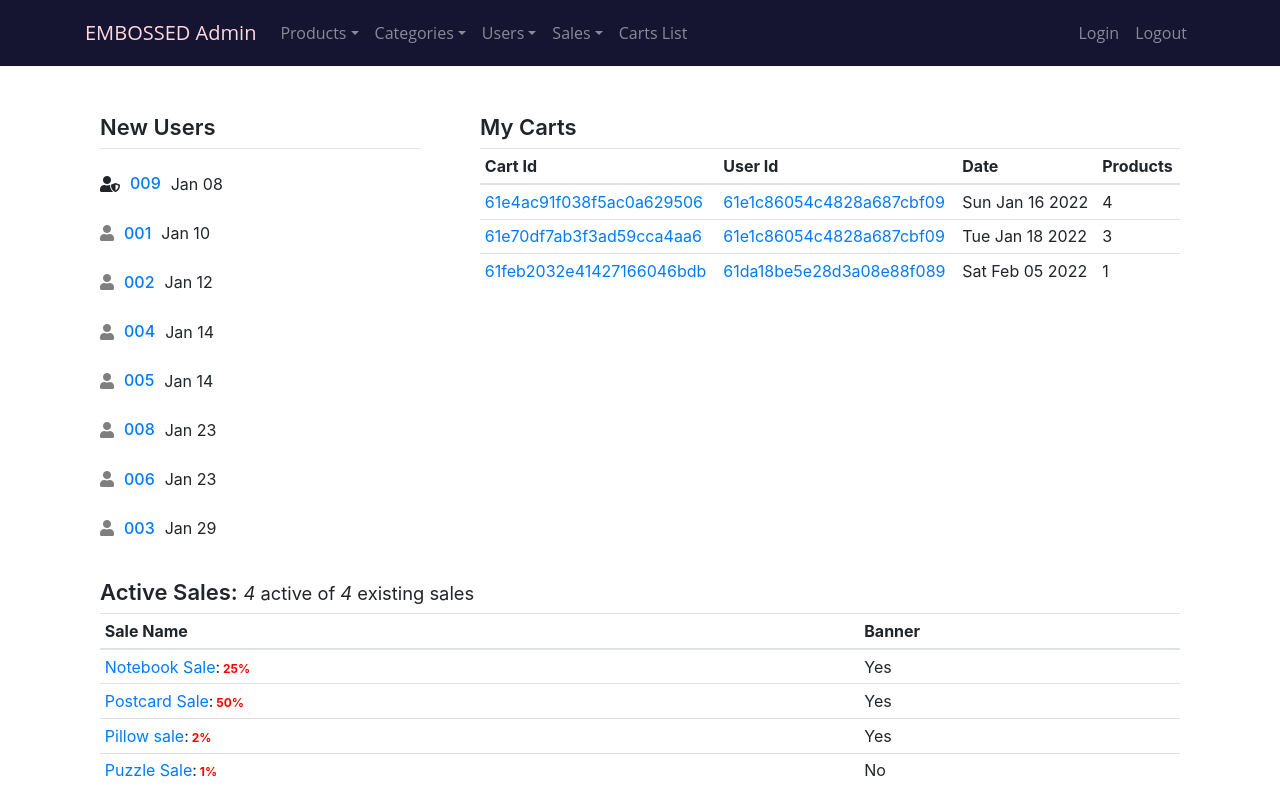
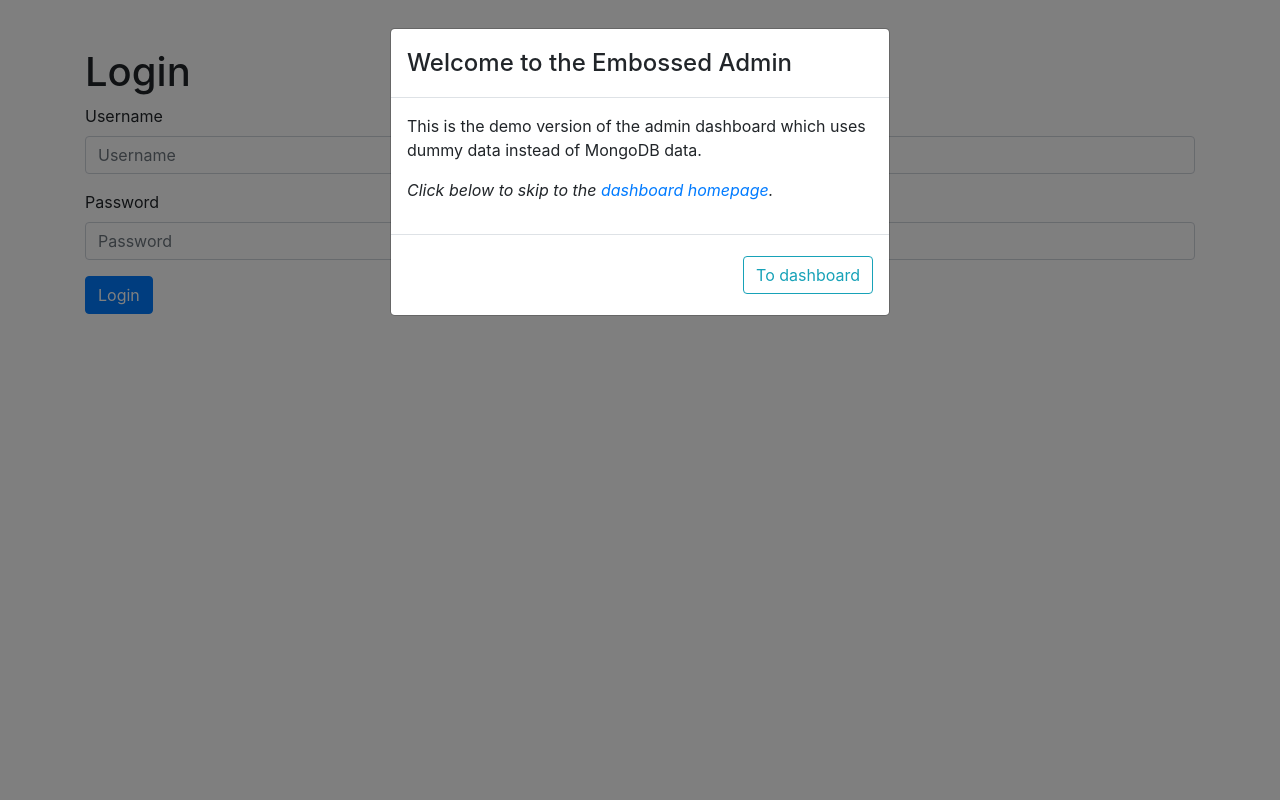
Before and after one commit to AndrewJFleming/embossed-dummy-data-admin, a React (Create React App) app: page /login in a window 1280 px wide. Before the commit this address led to /. Built offline with nearby package versions, Linux system fonts and the light colour scheme.

Commit message:
Add modal with homepage link to Login page.

```diff
--- a/src/App.js
+++ b/src/App.js
@@ -30,7 +30,9 @@
     <BrowserRouter>
       <Switch>
         <Route path="/login">
-          {!admin ? <Login errorStatus={error} /> : <Redirect to="/" />}
+          {/* {!admin ?  */}
+          <Login errorStatus={error} />
+          {/* // : <Redirect to="/" />} */}
         </Route>
         <React.Fragment>
           <TopNav />
--- a/src/pages/Login/Login.jsx
+++ b/src/pages/Login/Login.jsx
@@ -1,11 +1,58 @@
 import React, { useState, useEffect } from "react";
 import { useDispatch } from "react-redux";
 import { useHistory } from "react-router-dom";
+import { Link } from "react-router-dom";
 
-import { Container, Form, Button } from "react-bootstrap";
+import { Container, Form, Button, Modal } from "react-bootstrap";
 import { signin } from "../../redux/actions/auth";
 import ErrorPrompt from "../../shared/components/ErrorPrompt/ErrorPrompt";
 import { CLEAR_AUTH_ERROR } from "../../redux/constants/actionTypes";
+
+function Example() {
+  const [show, setShow] = useState(true);
+
+  // const handleClose = () => setShow(false);
+  // const handleShow = () => setShow(true);
+
+  return (
+    <>
+      {/* <Button variant="primary" onClick={handleShow}>
+        Launch static backdrop modal
+      </Button> */}
+
+      <Modal
+        show={show}
+        // onHide={handleClose}
+        backdrop="static"
+        keyboard={false}
+      >
+        <Modal.Header>
+          <Modal.Title>Welcome to the Embossed Admin</Modal.Title>
+        </Modal.Header>
+        <Modal.Body>
+          <p>
+            This is the demo version of the admin dashboard which uses dummy
+            data instead of MongoDB data.
+          </p>
+          <p>
+            <em>
+              Click below to skip to the&nbsp;
+              <Link to="/">dashboard homepage</Link>.
+            </em>
+          </p>
+        </Modal.Body>
+        <Modal.Footer>
+          {/* <Button variant="secondary" onClick={handleClose}>
+            Close
+          </Button> */}
+          <Link className="btn btn-outline-info" role="button" to="/">
+            To dashboard
+          </Link>
+        </Modal.Footer>
+      </Modal>
+    </>
+  );
+}
 
 const Login = ({ errorStatus }) => {
   const dispatch = useDispatch();
@@ -37,6 +84,8 @@
   }, [errorStatus, dispatch]);
 
   return (
+    <React.Fragment>
+      <Example />
       <Container className="mt-5">
         <h1>Login</h1>
         <Form>
@@ -66,6 +115,7 @@
         <Button onClick={handleLogin}>Login</Button>
         {errorStatus && <ErrorPrompt h5="Login Error:" h6={errorStatus} />}
       </Container>
+    </React.Fragment>
   );
 };
 
```
Lines whose indentation alone changed are shown as unchanged.
